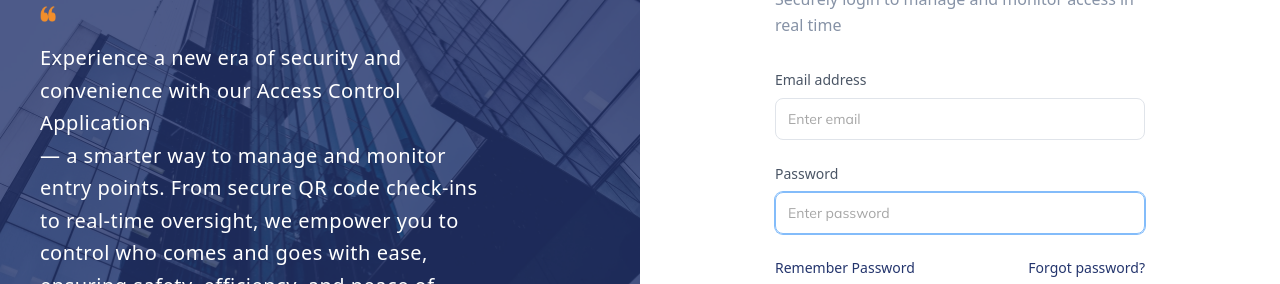
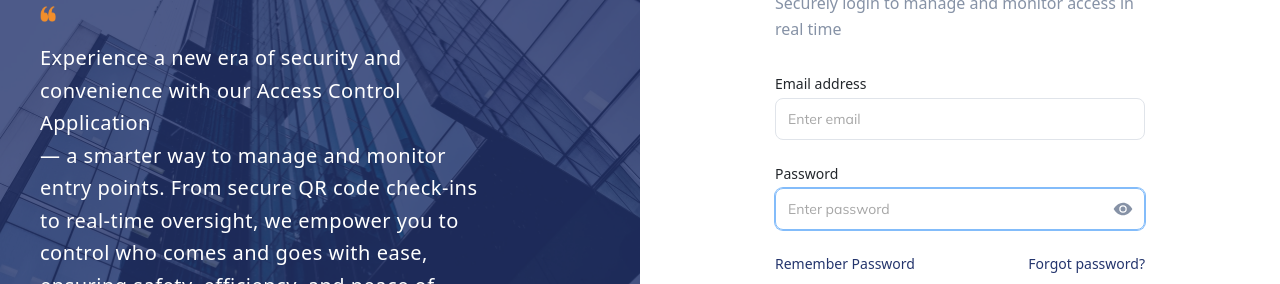
Before and after one commit to Mayor1234/access-control-dashboard, a React (Vite) app: page / in a window 1280 px wide. Shown: the part 258-542 px from the top of the page. Built offline with nearby package versions, Linux system fonts and the light colour scheme.

Commit message:
fix(Login):add password toggle

```diff
--- a/src/components/ui/auth/LoginComponent.tsx
+++ b/src/components/ui/auth/LoginComponent.tsx
@@ -1,7 +1,8 @@
-import { useFormContext } from 'react-hook-form';
+import { useFormContext, type FieldValues } from 'react-hook-form';
 import { Link } from 'react-router-dom';
 import { toast } from 'react-toastify';
 import FormInput from '../forms/FormInput';
+
 import { useLoginMutation } from '../../../redux/features/auth/authApi';
 import Spinners from '../../spinnners/Spinners';
 import { Button } from '../button/Button';
@@ -12,24 +13,12 @@ type Props = {
   setActiveScreen: React.Dispatch<React.SetStateAction<LoginStep>>;
 };
 
-interface LoginFormData {
-  email: string;
-  password: string;
-}
-
 const LoginComponent: React.FC<Props> = ({ setActiveScreen }) => {
   const [loginUser, { isLoading }] = useLoginMutation();
-  // const dispatch = useAppDispatch();
-  // const navigate = useNavigate();
-  // const from = location.state?.from?.pathname || '/dashboard';
-  // const [setUserId] = useLocalStorage('user_id', '');
 
-  const {
-    handleSubmit,
-    // formState: { errors },
-  } = useFormContext<LoginFormData>();
+  const { handleSubmit } = useFormContext();
 
-  const onSubmit = async (data: LoginFormData) => {
+  const onSubmit = async (data: FieldValues) => {
     try {
       const response = await loginUser({
         email: data.email,
@@ -56,24 +45,24 @@ const LoginComponent: React.FC<Props> = ({ setActiveScreen }) => {
             Securely login to manage and monitor access in real time
           </p>
         </div>
-        <div className="w-full">
-          <label
-            htmlFor="email"
-            className="block mb-2 text-sm font-medium text-gray-600"
-          >
-            Email address
-          </label>
-          <FormInput name="email" placeholder="Enter email" />
-        </div>
-        <div className="w-full">
-          <label
-            htmlFor="password"
-            className="block mb-2 text-sm font-medium text-gray-600"
-          >
-            Password
-          </label>
-          <FormInput name="password" placeholder="Enter password" />
-        </div>
+
+        {/* Email Field */}
+        <FormInput
+          name="email"
+          type="email"
+          label="Email address"
+          placeholder="Enter email"
+        />
+
+        {/* Password Field with Toggle */}
+        <FormInput
+          name="password"
+          type="password"
+          label="Password"
+          placeholder="Enter password"
+          showPasswordToggle={true}
+        />
+
         <div className="flex justify-between text-sm text-pry">
           <p>Remember Password</p>
           <Link
@@ -83,6 +72,7 @@ const LoginComponent: React.FC<Props> = ({ setActiveScreen }) => {
             Forgot password?
           </Link>
         </div>
+
         <Button
           variant="primary"
           size="md"
--- a/src/components/ui/forms/FormInput.tsx
+++ b/src/components/ui/forms/FormInput.tsx
@@ -1,4 +1,4 @@
-import React, { useEffect, useRef } from 'react';
+import React, { useEffect, useRef, useState } from 'react';
 import {
   useFormContext,
   Controller,
@@ -7,6 +7,8 @@ import {
   type Control,
 } from 'react-hook-form';
 import { cn } from '../../../shared/utils/cn';
+import { RiEyeOffFill } from 'react-icons/ri';
+import { IoEyeSharp } from 'react-icons/io5';
 
 type FormInputProps<T extends FieldValues> = {
   name: Path<T>;
@@ -17,6 +19,7 @@ type FormInputProps<T extends FieldValues> = {
   iconLeft?: React.ReactNode;
   iconRight?: React.ReactNode;
   className?: string;
+  showPasswordToggle?: boolean;
 };
 
 export const FormInput = <T extends FieldValues>({
@@ -28,15 +31,24 @@ export const FormInput = <T extends FieldValues>({
   iconLeft,
   iconRight,
   className,
+  showPasswordToggle = false, // Default to false
 }: FormInputProps<T>) => {
   const inputRef = useRef<HTMLInputElement | null>(null);
-  // Get context from parent if control not explicitly passed
+  const [showPassword, setShowPassword] = useState(false);
+
   const {
     control: contextControl,
     formState: { errors },
   } = useFormContext<T>();
 
   const error = errors?.[name]?.message as string;
+
+  // Determine if we should show the password toggle
+  const isPasswordField = type === 'password';
+  const shouldShowToggle = isPasswordField && showPasswordToggle;
+
+  // Determine the actual input type
+  const inputType = isPasswordField && showPassword ? 'text' : type;
 
   useEffect(() => {
     inputRef.current?.focus();
@@ -63,22 +75,40 @@ export const FormInput = <T extends FieldValues>({
               {...field}
               id={name}
               ref={inputRef}
-              type={type}
+              type={inputType}
               placeholder={placeholder}
               autoComplete="off"
               className={cn(
                 'w-full px-3 py-2.5 text-[#343942] placeholder:text-[#A6A6A6] font-mulish text-sm border border-border rounded-lg transition-all duration-300 ease-linear focus:outline-none focus:ring focus:ring-active focus:border-active',
                 iconLeft ? 'pl-10' : '',
+                shouldShowToggle || iconRight ? 'pr-10' : '', // Add padding for toggle or iconRight
                 error && 'border-red-500',
                 className
               )}
             />
           )}
         />
-        {iconRight && (
-          <div className="absolute right-3 top-1/2 -translate-y-1/2 text-icon">
-            {iconRight}
-          </div>
+
+        {/* Password Toggle - Takes precedence over iconRight */}
+        {shouldShowToggle ? (
+          <button
+            type="button"
+            onClick={() => setShowPassword(!showPassword)}
+            className="absolute right-3 top-1/2 -translate-y-1/2 text-pry-light hover:text-pry transition-colors ease-linear cursor-pointer focus:outline-none"
+            aria-label={showPassword ? 'Hide password' : 'Show password'}
+          >
+            {showPassword ? (
+              <RiEyeOffFill className="h-5 w-5" />
+            ) : (
+              <IoEyeSharp className="h-5 w-5" />
+            )}
+          </button>
+        ) : (
+          iconRight && (
+            <div className="absolute right-3 top-1/2 -translate-y-1/2 text-icon">
+              {iconRight}
+            </div>
+          )
         )}
       </div>
       {error && <p className="text-xs text-red-500">{error}</p>}
--- a/src/components/ui/settings/RenderUserByRoleId.tsx
+++ b/src/components/ui/settings/RenderUserByRoleId.tsx
@@ -1,16 +1,25 @@
 import { useAppSelector } from '../../../redux/app/hook';
 import { useGetAdminUsersQuery } from '../../../redux/features/settings/settingsApi';
+import Spinners from '../../spinnners/Spinners';
 
 const RenderUserByRoleId = () => {
   const community = useAppSelector((state) => state.auth.user);
 
-  const { data } = useGetAdminUsersQuery({
+  const { data, isLoading } = useGetAdminUsersQuery({
     community_id: community?.community.id || '',
     community_user_id: community?.id || '',
     community_role_id: community?.role.id || '',
   });
 
   const usersWithRole = data?.data.data || [];
+
+  if (isLoading) {
+    return (
+      <div className="rounded-lg border border-border flex-1 flex items-center justify-center min-h-[200px]">
+        <Spinners variant="default" size="lg" color="primary" />
+      </div>
+    );
+  }
 
   return (
     <div className="rounded-lg border border-gray-200 w-96">
--- a/src/pages/auth/Login.tsx
+++ b/src/pages/auth/Login.tsx
@@ -1,5 +1,7 @@
 import { useState } from 'react';
 import { FormProvider, useForm } from 'react-hook-form';
+import { z } from 'zod';
+import { zodResolver } from '@hookform/resolvers/zod';
 import EmailVerification from '../../components/ui/auth/EmailVerification';
 import LoginComponent from '../../components/ui/auth/LoginComponent';
 import SuccessComponent from '../../components/ui/auth/SuccessComponent';
@@ -11,15 +13,18 @@ import gridIcon from '../../assets/grid-icon.png';
 
 type LoginStep = 'credentials' | 'otp-verification' | 'success';
 
-interface LoginFormData {
-  email: string;
-  password: string;
-}
+const LoginSchema = z.object({
+  email: z.email('Invalid email address'),
+  password: z.string().min(6, 'Password must be at least 6 characters'),
+});
+
+type LoginFormData = z.infer<typeof LoginSchema>;
 
 const Login = () => {
   const [activeScreen, setActiveScreen] = useState<LoginStep>('credentials');
 
   const methods = useForm<LoginFormData>({
+    resolver: zodResolver(LoginSchema),
     defaultValues: {
       email: '',
       password: '',
@@ -86,7 +91,6 @@ const Login = () => {
               )}
               {activeScreen === 'otp-verification' && (
                 <EmailVerification
-                  // activeScreen={activeScreen}
                   setActiveScreen={setActiveScreen}
                   userCredential={userCredential}
                 />
```
Also changed, not shown: src/components/ui/community-management/street/EstateStreetsTable.tsx (+0 -16 lines).
